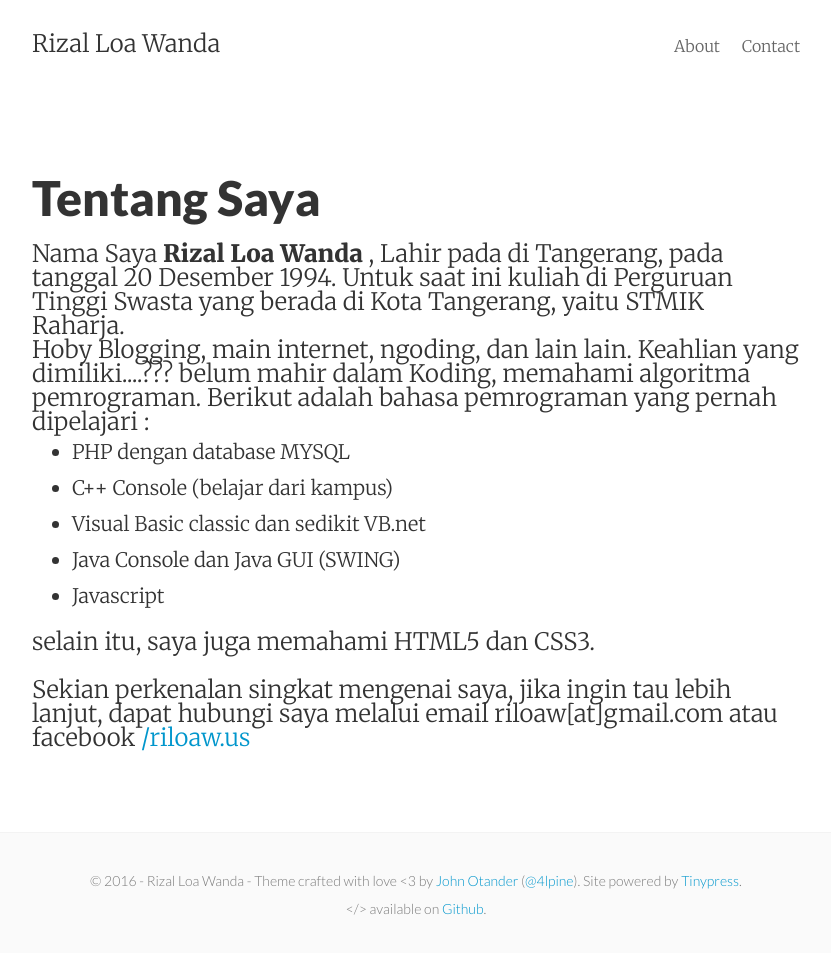
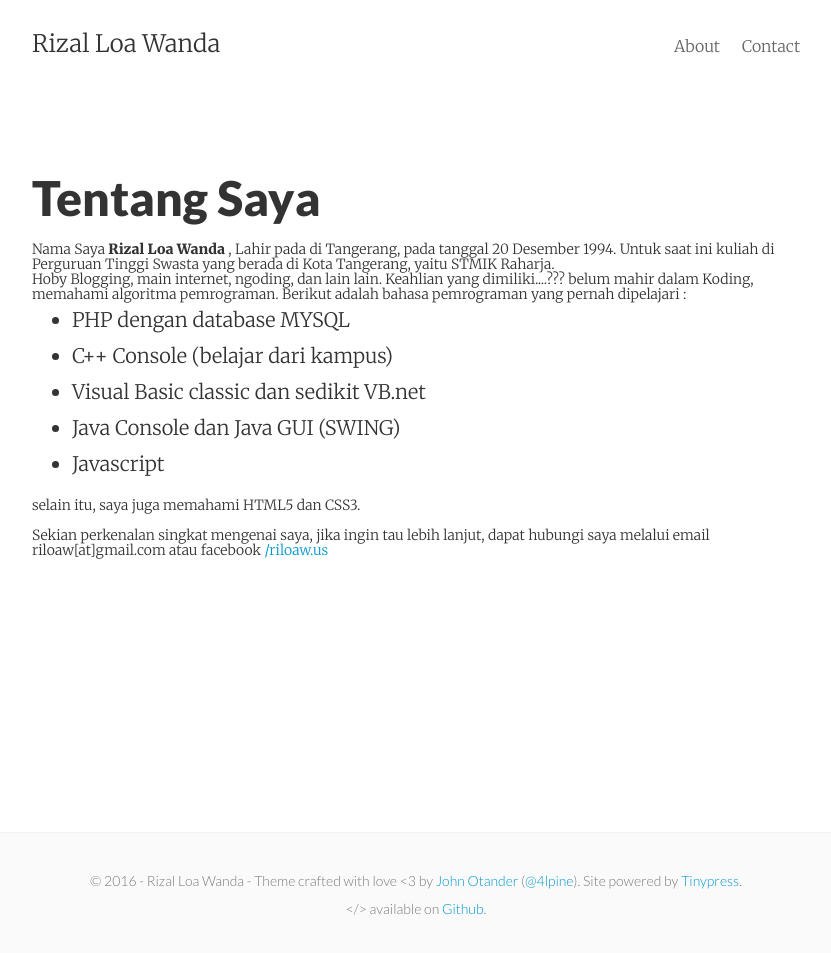
Before and after one commit to riloaw/riloaw.github.io, a Jekyll site: the page built from about.html, in a window 1280 px wide. Shown: the whole page, without its empty margins (224-1055 px from the left). Built offline with Jekyll 4.4.1, drawn with Linux system fonts in a browser that asks for light colours; comment, search, counter and statistics services are not loaded.

Commit message:
lineheight

```diff
--- a/css/pixyll.css
+++ b/css/pixyll.css
@@ -380,3 +380,7 @@ footer:after {
   content: "";
   display: block;
 }
+.about {
+  font-size:14px;
+  line-height: 15px;
+}
```
